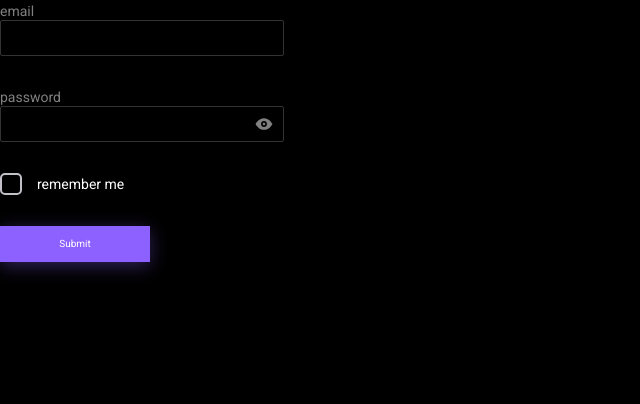
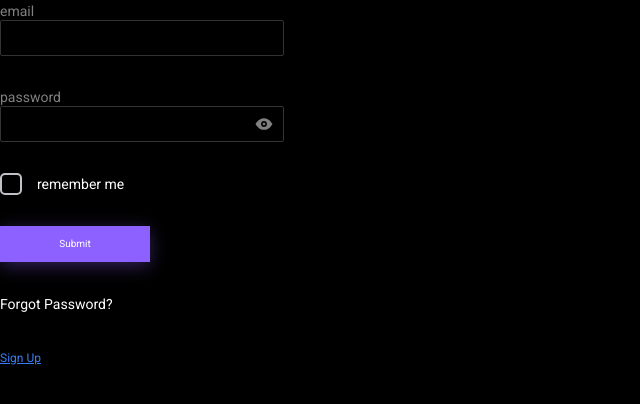
Before and after one commit to ericbloodyax12/cardManager, a React (Vite) app: page /login in a window 1280 px wide. Shown: the top 404 px of the page, without its empty margins (0-640 px from the left). Built offline with nearby package versions, Linux system fonts and the light colour scheme.

Commit message:
-refactor -add new pages: sign up, sign in and forgot password -fix login form

```diff
--- a/src/components/auth/login/login-form.module.scss
+++ b/src/components/auth/login/login-form.module.scss
@@ -8,6 +8,11 @@
   display: flex;
   align-items: center;
   justify-content: center;
+
   width: 150px;
   height: 36px
 }
+
+.forgotPassword {
+  cursor: pointer;
+}
--- a/src/components/auth/login/login-form.tsx
+++ b/src/components/auth/login/login-form.tsx
@@ -9,10 +9,15 @@ import { z } from 'zod'
 
 import s from './login-form.module.scss'
 import {ControlledCheckboxComponent} from "@/components/ui/controlled/controlledCheckBox/controlledCheckboxComponent";
+import {Typography} from "@/components/ui/typography";
+import { useNavigate} from "react-router-dom";
+
 
 export type FormValuesType = z.infer<typeof loginSchema> // Для того что бы не писать типы для формы вручную - z.infer
 
 export const LoginForm = () => {
+
+    const navigate = useNavigate()
   const {
     control,
     formState: { errors },
@@ -29,6 +34,9 @@ export const LoginForm = () => {
     console.log(data)
   }
     console.log(control)
+    console.log(s.forgotPassword)
+
+
   return (
     <form className={s.fromContainer} onSubmit={handleSubmit(onSubmit)}>
       <TextField
@@ -48,6 +56,12 @@ export const LoginForm = () => {
       <Button className={s.submit} type={'submit'}>
         Submit
       </Button>
+
+          <Typography variant={'body2'} className={s.forgotPassword}>Forgot Password?</Typography>
+
+
+           <Typography as={"a"} variant={'link1'} onClick={() => { navigate('/sign_up')} }>Sign Up</Typography>
+
     </form>
   )
 }
--- a/src/components/ui/button/button.tsx
+++ b/src/components/ui/button/button.tsx
@@ -1,7 +1,7 @@
-import { ComponentPropsWithoutRef, ElementType } from 'react'
+import {ComponentPropsWithoutRef, ElementType} from 'react'
 
 import defaultIcon from '@/components/assets/icons/svgIcon/logout.svg'
-import { Typography } from '@/components/ui/typography'
+
 
 import s from './button.module.scss'
 
@@ -30,8 +30,8 @@ export const Button = <T extends ElementType = 'button'>(props: ButtonProps<T>)
 
     return (
         <Component className={`${s[variant]} ${fullWidth ? s.fullWidth : ''} ${className}`} {...rest}>
-      {withIcon && <img alt={'logout icon'} src={icon ?? defaultIcon} />}
-      <Typography>{children}</Typography>
+            {withIcon && <img alt={'logout icon'} src={icon ?? defaultIcon}/>}
+            {children}
         </Component>
     )
 }
--- a/src/components/ui/typography/typography.module.scss
+++ b/src/components/ui/typography/typography.module.scss
@@ -55,6 +55,7 @@ p {
 
 .link1,
 .link2 {
+  cursor: pointer;
   color: var(--color-info-500);
   text-decoration-line: underline;
 }
--- a/src/components/ui/typography/typography.tsx
+++ b/src/components/ui/typography/typography.tsx
@@ -33,7 +33,7 @@ export const Typography = <T extends ElementType = 'a' | 'label' | 'p'>(
   const {
     as: Component = 'p' /* инициализация с переименованием */,
     className,
-    variant = 'primary',
+    variant = 'body2',
     ...rest
   } = props
 
--- /dev/null
+++ b/src/pages/publicPages/login.tsx
@@ -0,0 +1,6 @@
+import {LoginForm} from "@/components/auth/login/login-form";
+
+
+export const Login = () => {
+    return <LoginForm/>
+}
--- /dev/null
+++ b/src/pages/publicPages/recoveryPage.tsx
@@ -0,0 +1,5 @@
+export const RecoveryPage = () => {
+    return (
+        <div>ForgotPassword</div>
+    );
+}
--- /dev/null
+++ b/src/pages/publicPages/signUp.tsx
@@ -0,0 +1,6 @@
+
+export const SignUp = () => {
+    return (
+        <div>Registration</div>
+    );
+}
--- a/src/router.tsx
+++ b/src/router.tsx
@@ -7,8 +7,10 @@ import {
   useParams,
 } from 'react-router-dom'
 
-import { LoginForm } from '@/components/auth/login/login-form'
 import { Decks } from '@/pages/decks'
+import {Login} from "@/pages/publicPages/login";
+import {SignUp} from "@/pages/publicPages/signUp";
+import {RecoveryPage} from "@/pages/publicPages/recoveryPage";
 
 const pathParams = {
   premiumUserID: 'premiumUserID',
@@ -22,15 +24,29 @@ function PremiumContent() {
 
 const publicRoutes: RouteObject[] = [
   {
-    element: <LoginForm />,
+    element: <Login/>,
     path: '/login',
   },
+  {
+    element: <SignUp/>,
+    path: '/sign_up',
+  },
+  {
+    element: <RecoveryPage/>,
+    path: '/recovery_page',
+  },
+
 ]
 const privateRoutes: RouteObject[] = [
   {
+    element: <div>error 404</div>,
+    path: '/*'
+  },
+  {
     element: <Decks />,
-    path: '/',
+    path: '/decks',
   },
+
 ]
 const premiumRoutes: RouteObject[] = [
   {
@@ -53,19 +69,24 @@ const router = createBrowserRouter([
   {
     children: premiumRoutes,
     element: <PremiumRoutes />,
-  },
+  }
 ])
 
 export const Router = () => {
   return <RouterProvider router={router} />
 }
 function PrivateRoutes() {
+  console.log("PrivateRoutes")
   const isAuthenticated = true // этот флаг мы берем из хука из rtk query
 
   return isAuthenticated ? <Outlet /> : <Navigate to={'/login'} /> // Outlet спец react routers component, который рендрит чилдренов которые есть в текущем роуте
 }
+
+
+
 function PremiumRoutes() {
-  const isPremium = false
+  console.log('PremiumRoutes')
+  const isPremium = true
   const isAuthenticated = true
 
   if (!isAuthenticated) {
```
Lines whose indentation alone changed are shown as unchanged.
